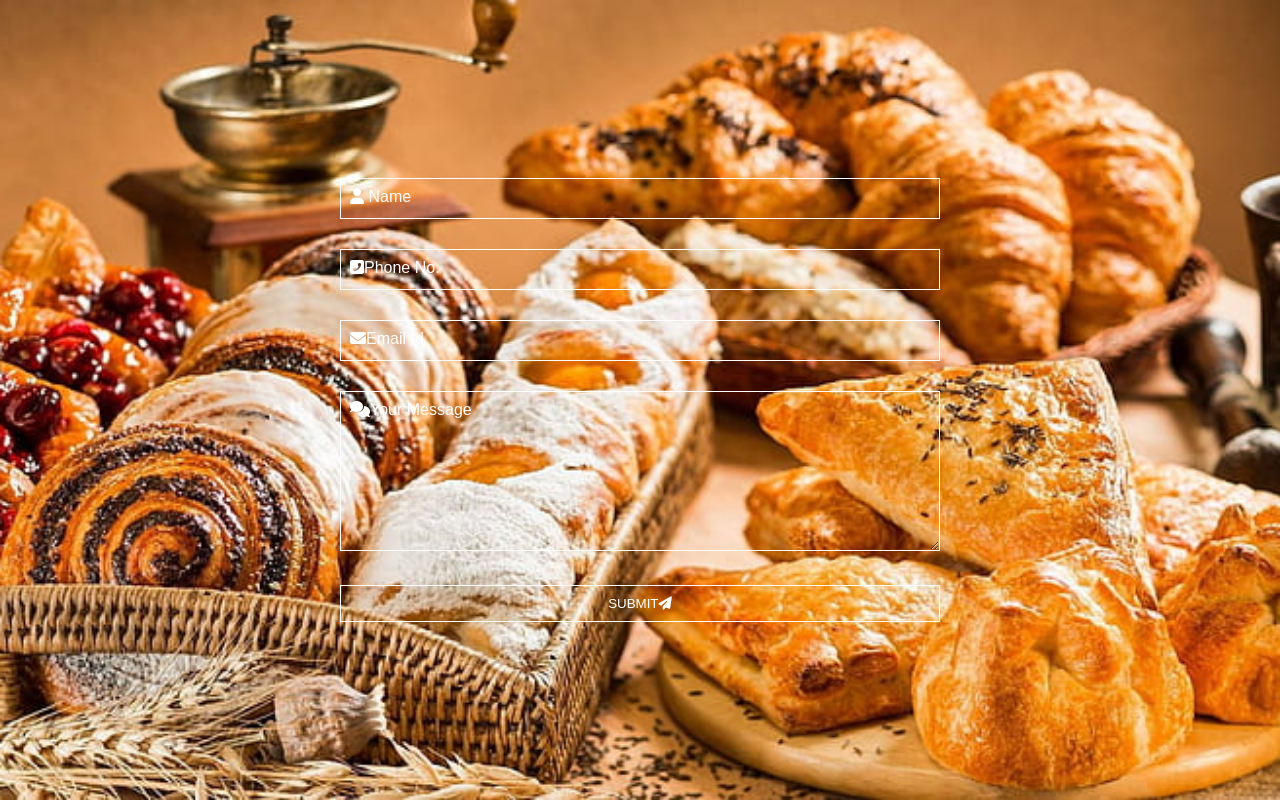
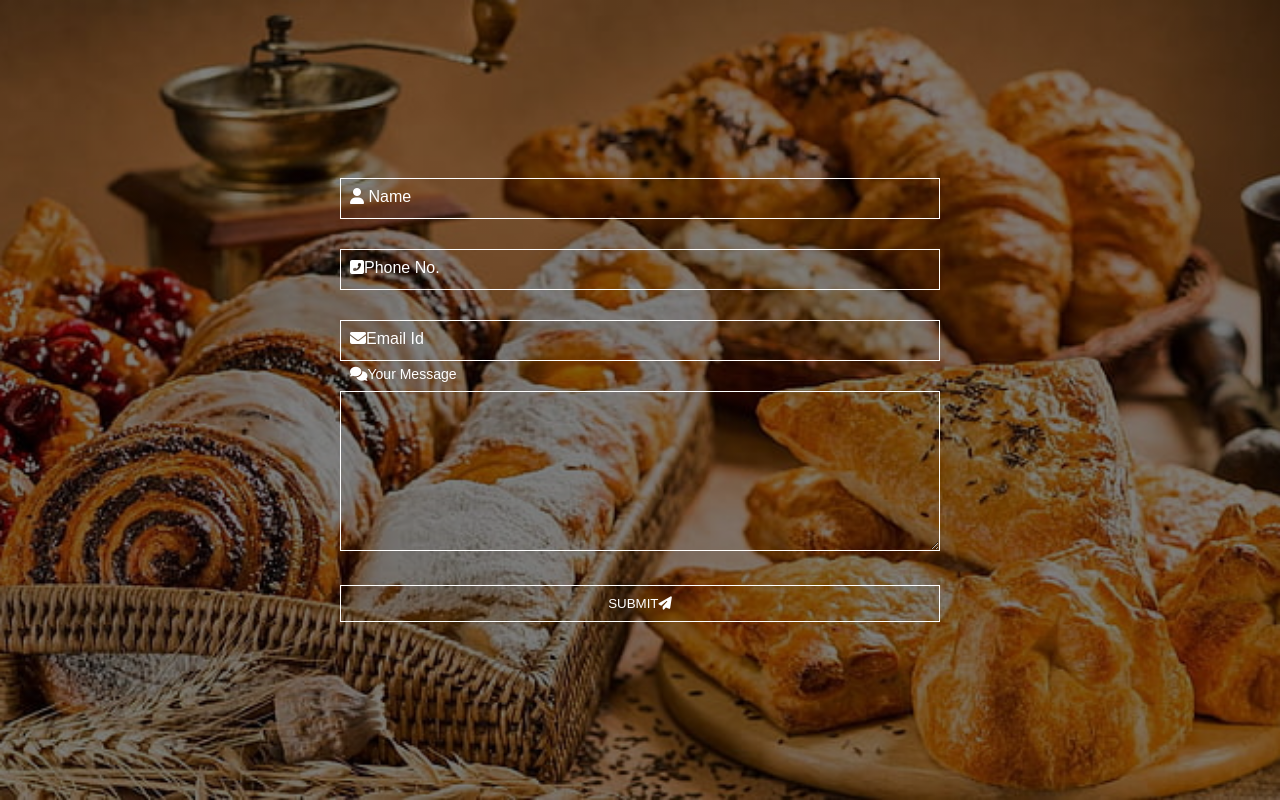
Before and after one commit to melmhamdi/Activity-4, a plain HTML site: page contact.html in a window 1280 px wide. Drawn offline with Linux system fonts and the light colour scheme.

Commit message:
5 - Last form Styles - Mohamed

```diff
--- a/styles.css
+++ b/styles.css
@@ -14,7 +14,7 @@
 .hero {
     width: 100%;
     height: 100vh;
-    background-image: url(/img/backgorund.jpg);
+    background-image: linear-gradient(rgba(0, 0, 0, 0.5), rgba(0, 0, 0, 0.5)), url(/img/backgorund.jpg);
     background-position: center;
     background-size: cover;
     display: flex;
@@ -50,6 +50,7 @@ label{
     padding: 10px;
     color: #fff;
     cursor: text;
+    transition: 0.2s;
 }
 
 button {
@@ -61,3 +62,11 @@ button {
     width: 100%;
     cursor: pointer;
 }
+
+input:focus~label,
+input:valid~label,
+textarea:focus~label,
+textarea:valid~label{
+    top: -35px;
+    font-size: 14px;
+}
```
